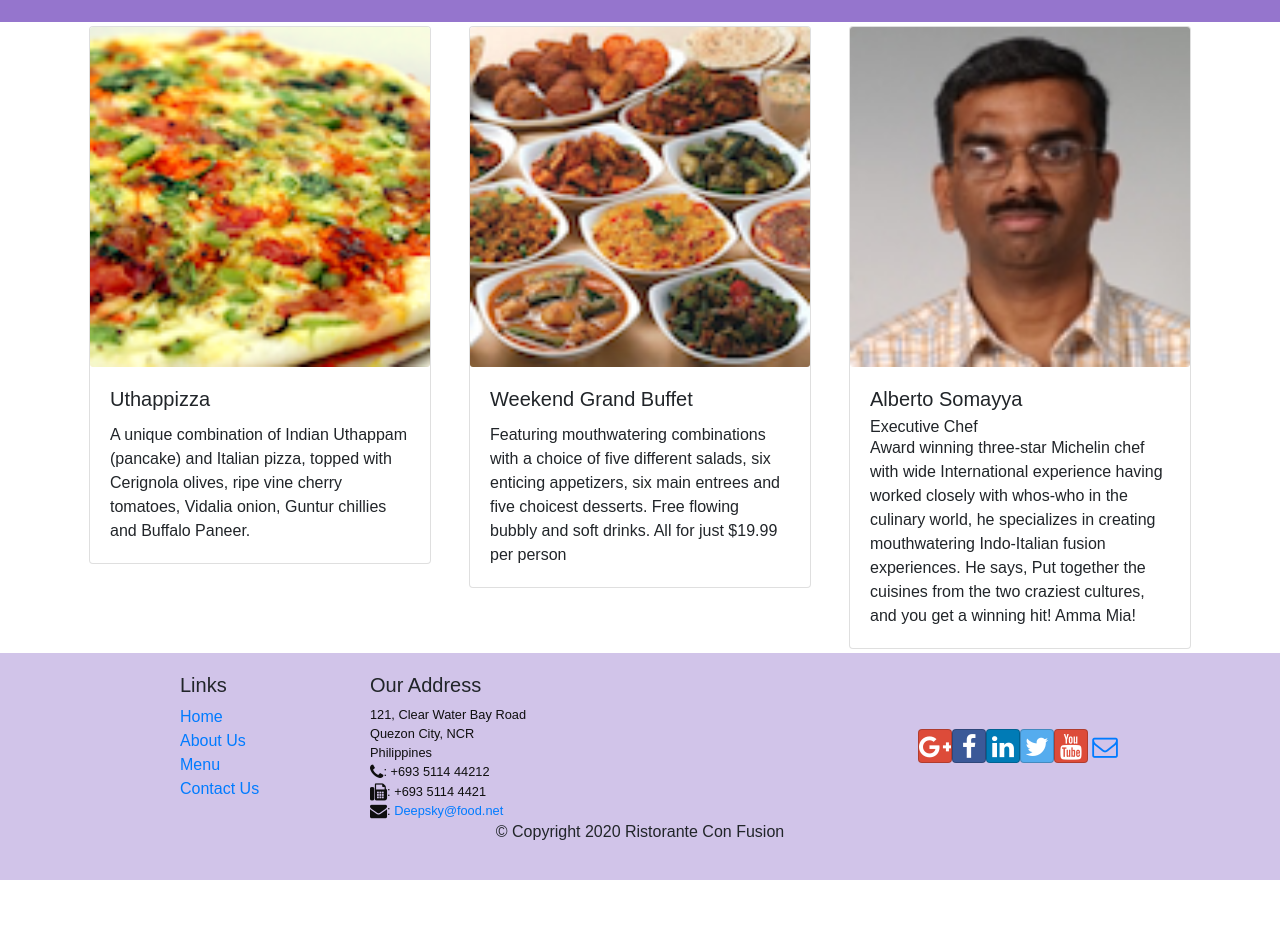
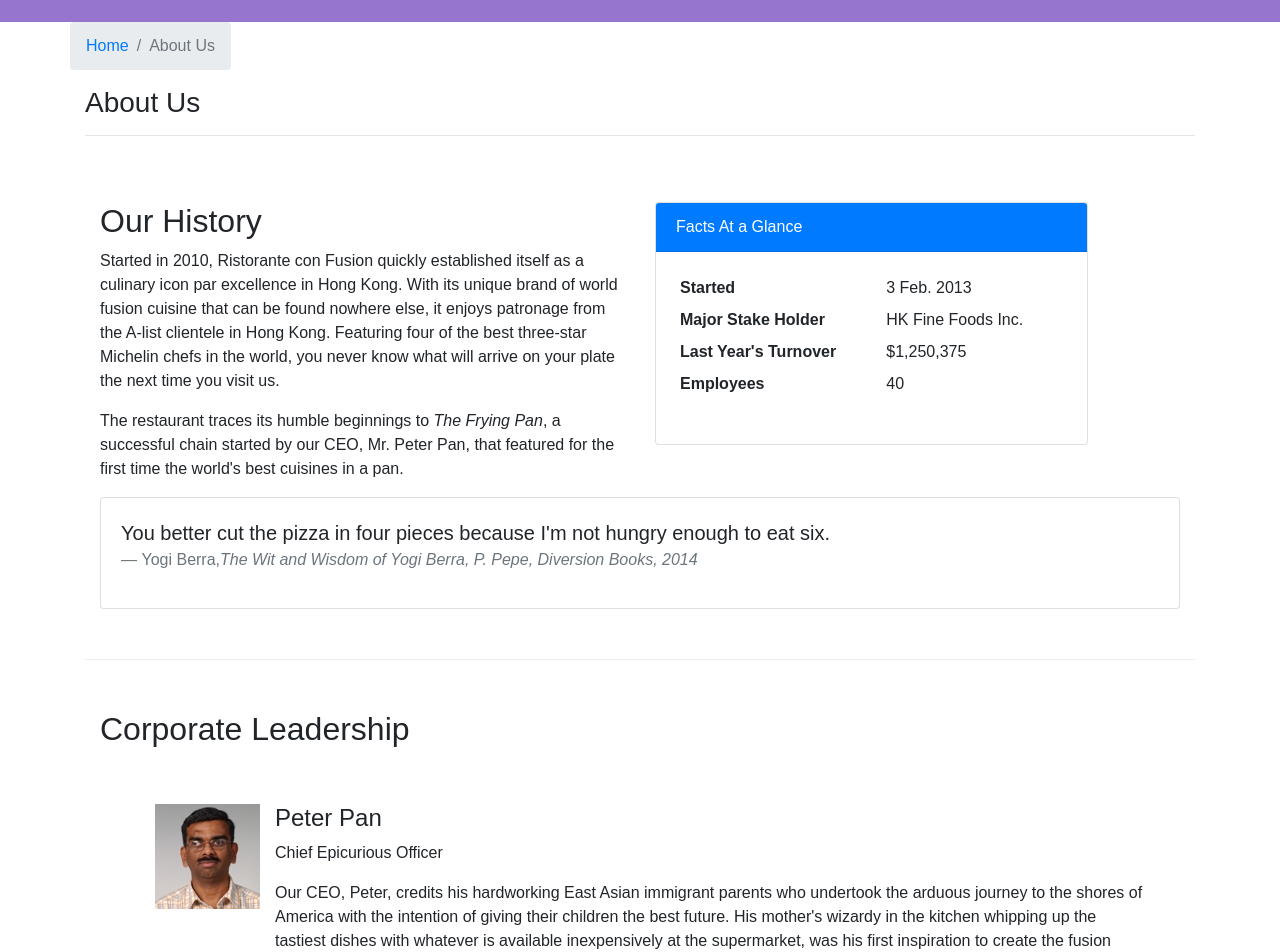
Before and after one commit to FielLucas/React, a React (Create React App) app: page /aboutus in a window 1280 px wide. Before the commit this address led to /home. Shown: the part 320-1272 px from the top of the page. Before the commit the page ends 1200 px from the top, so only its background shows below. Built offline with nearby package versions, Linux system fonts and the light colour scheme.

Commit message:
Assignment 2

```diff
--- /dev/null
+++ b/src/components/AboutComponent.js
@@ -0,0 +1,95 @@
+import React from 'react';
+import { Breadcrumb, BreadcrumbItem, Card, CardBody, CardHeader, Media } from 'reactstrap';
+import { Link } from 'react-router-dom';
+
+
+function RenderLeader({leader}) {
+    return(
+        <div key={leader.id} className="col-12 mt-5">
+            <Media tag="li">
+                <Media left middle>
+                    <Media object src={leader.image} alt={leader.name} />
+                </Media>
+                <Media body className="col-12">
+                    <Media heading>{leader.name}</Media>
+                    <p>{leader.designation}</p>
+                    <p>{leader.description}</p>
+                </Media>
+            </Media>
+        </div>
+    );
+}
+
+function About(props) {
+
+    const leaders = props.leaders.map((leader) => {
+        return (
+            <RenderLeader leader={leader} />
+        );
+    });
+
+    return(
+        <div className="container">
+            <div className="row">
+                <Breadcrumb>
+                    <BreadcrumbItem><Link to="/home">Home</Link></BreadcrumbItem>
+                    <BreadcrumbItem active>About Us</BreadcrumbItem>
+                </Breadcrumb>
+                <div className="col-12">
+                    <h3>About Us</h3>
+                    <hr />
+                </div>
+            </div>
+            <div className="row row-content">
+                <div className="col-12 col-md-6">
+                    <h2>Our History</h2>
+                    <p>Started in 2010, Ristorante con Fusion quickly established itself as a culinary icon par excellence in Hong Kong. With its unique brand of world fusion cuisine that can be found nowhere else, it enjoys patronage from the A-list clientele in Hong Kong.  Featuring four of the best three-star Michelin chefs in the world, you never know what will arrive on your plate the next time you visit us.</p>
+                    <p>The restaurant traces its humble beginnings to <em>The Frying Pan</em>, a successful chain started by our CEO, Mr. Peter Pan, that featured for the first time the world's best cuisines in a pan.</p>
+                </div>
+                <div className="col-12 col-md-5">
+                    <Card>
+                        <CardHeader className="bg-primary text-white">Facts At a Glance</CardHeader>
+                        <CardBody>
+                            <dl className="row p-1">
+                                <dt className="col-6">Started</dt>
+                                <dd className="col-6">3 Feb. 2013</dd>
+                                <dt className="col-6">Major Stake Holder</dt>
+                                <dd className="col-6">HK Fine Foods Inc.</dd>
+                                <dt className="col-6">Last Year's Turnover</dt>
+                                <dd className="col-6">$1,250,375</dd>
+                                <dt className="col-6">Employees</dt>
+                                <dd className="col-6">40</dd>
+                            </dl>
+                        </CardBody>
+                    </Card>
+                </div>
+                <div className="col-12">
+                    <Card>
+                        <CardBody className="bg-faded">
+                            <blockquote className="blockquote">
+                                <p className="mb-0">You better cut the pizza in four pieces because
+                                    I'm not hungry enough to eat six.</p>
+                                <footer className="blockquote-footer">Yogi Berra,
+                                <cite title="Source Title">The Wit and Wisdom of Yogi Berra,
+                                    P. Pepe, Diversion Books, 2014</cite>
+                                </footer>
+                            </blockquote>
+                        </CardBody>
+                    </Card>
+                </div>
+            </div>
+            <div className="row row-content">
+                <div className="col-12">
+                    <h2>Corporate Leadership</h2>
+                </div>
+                <div className="col-12">
+                    <Media list>
+                        {leaders}
+                    </Media>
+                </div>
+            </div>
+        </div>
+    );
+}
+
+export default About;
--- a/src/components/ContactComponent.js
+++ b/src/components/ContactComponent.js
@@ -21,14 +21,15 @@
                 </div>
                 <div className="col-12 col-sm-4 offset-sm-1">
                         <h5>Our Address</h5>
-                        <address>
-                        121, Clear Water Bay Road<br />
-                        Clear Water Bay, Kowloon<br />
-                        HONG KONG<br />
-                        <i className="fa fa-phone"></i>: +852 1234 5678<br />
-                        <i className="fa fa-fax"></i>: +852 8765 4321<br />
-                        <i className="fa fa-envelope"></i>: <a href="mailto:confusion@food.net">confusion@food.net</a>
-                        </address>
+                    <address>
+						121, Clear Water Bay Road<br />
+						Quezon City, NCR<br />
+						Philippines<br />
+						<i className="fa fa-phone fa-lg"></i>: +693 5114 44212<br />
+						<i className="fa fa-fax fa-lg"></i>: +693 5114 44212<br />
+						<i className="fa fa-envelope fa-lg"></i>: <a href="mailto:confusion@food.net">
+							Deepsky@food.net</a>
+                    </address>
                 </div>
                 <div className="col-12 col-sm-6 offset-sm-1">
                     <h5>Map of our Location</h5>
--- a/src/components/MainComponent.js
+++ b/src/components/MainComponent.js
@@ -2,6 +2,7 @@
 import Home from './HomeComponent';
 import Menu from './MenuComponent';
 import Contact from './ContactComponent';
+import About from './AboutComponent'
 import DishDetail from './DishDetailComponent';
 import Header from './HeaderComponent';
 import Footer from './FooterComponent';
@@ -47,6 +48,7 @@
 				<Switch>
 					<Route path='/home' component={HomePage} />
 					<Route exact path='/menu' component={() => <Menu dishes={this.state.dishes} />} />
+					<Route exact path="/aboutus" component={() => <About leaders={this.state.leaders} />} />
 					<Route path='/menu/:dishId' component={DishWithId} />
 					<Route exact path='/contactus' component={Contact} />
 					<Redirect to="/home" />
```
